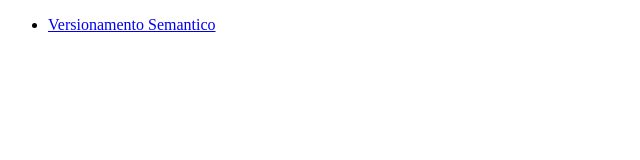
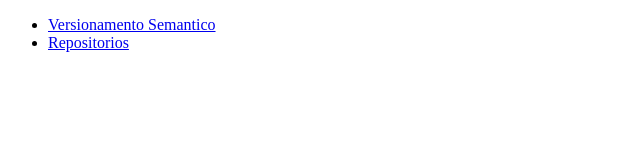
Before and after one commit to zrninlive/telos-versionamento, a plain HTML site: page index.html in a window 1280 px wide. Shown: the whole page, without its empty margins (0-640 px from the left). Drawn offline with Linux system fonts and the light colour scheme.

Commit message:
feat(index.html): adicionando repositorios no menu de cursos

```diff
--- a/index.html
+++ b/index.html
@@ -12,6 +12,9 @@
       <li>
         <a href="semver.html">Versionamento Semantico</a>
       </li>
+      <li>
+        <a href="repositorios.html">Repositorios</a>
+      </li>
     </ul>
   </nav>
 </body>
```
